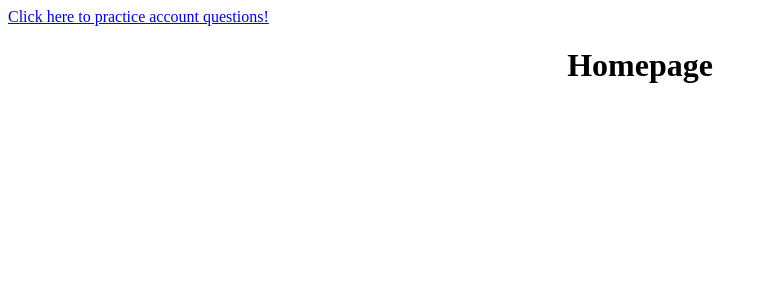
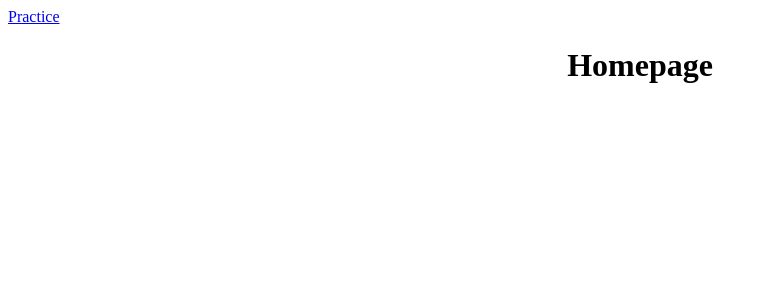
Before and after one commit to pakuhn93/financial-accounting-quiz, a React (Vite) app: page / in a window 1280 px wide. Shown: the top 300 px of the page, without its empty margins (0-768 px from the left). Built offline with nearby package versions, Linux system fonts and the light colour scheme.

Commit message:
quick polish

```diff
--- a/src/Components/Header.jsx
+++ b/src/Components/Header.jsx
@@ -3,7 +3,7 @@ import { Link } from "react-router-dom";
 export default function Header(){
     return (
         <header>
-            <Link to="/practice/accounts">Click here to practice account questions!</Link>
+            <Link to="/practice">Practice</Link>
         </header>
     );
 }
```
